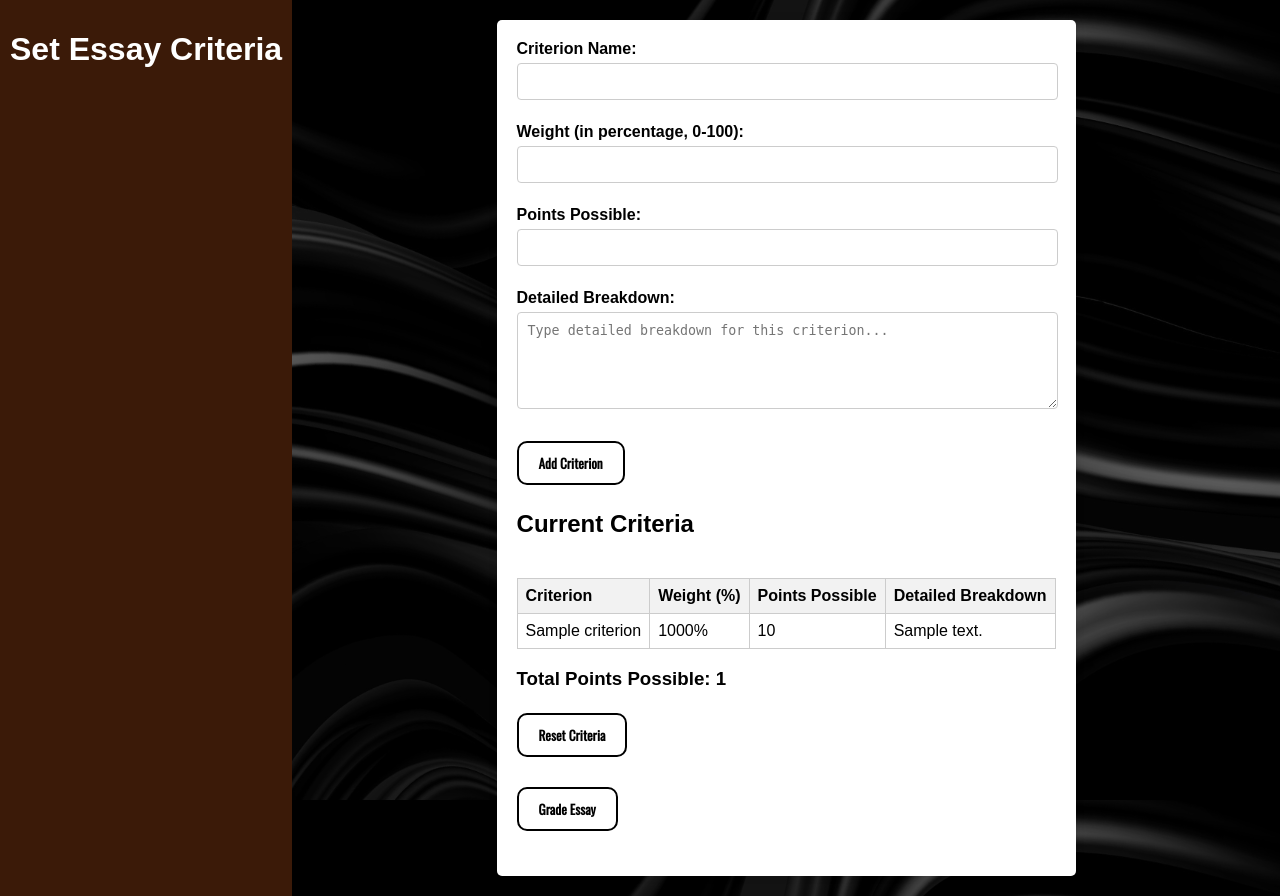
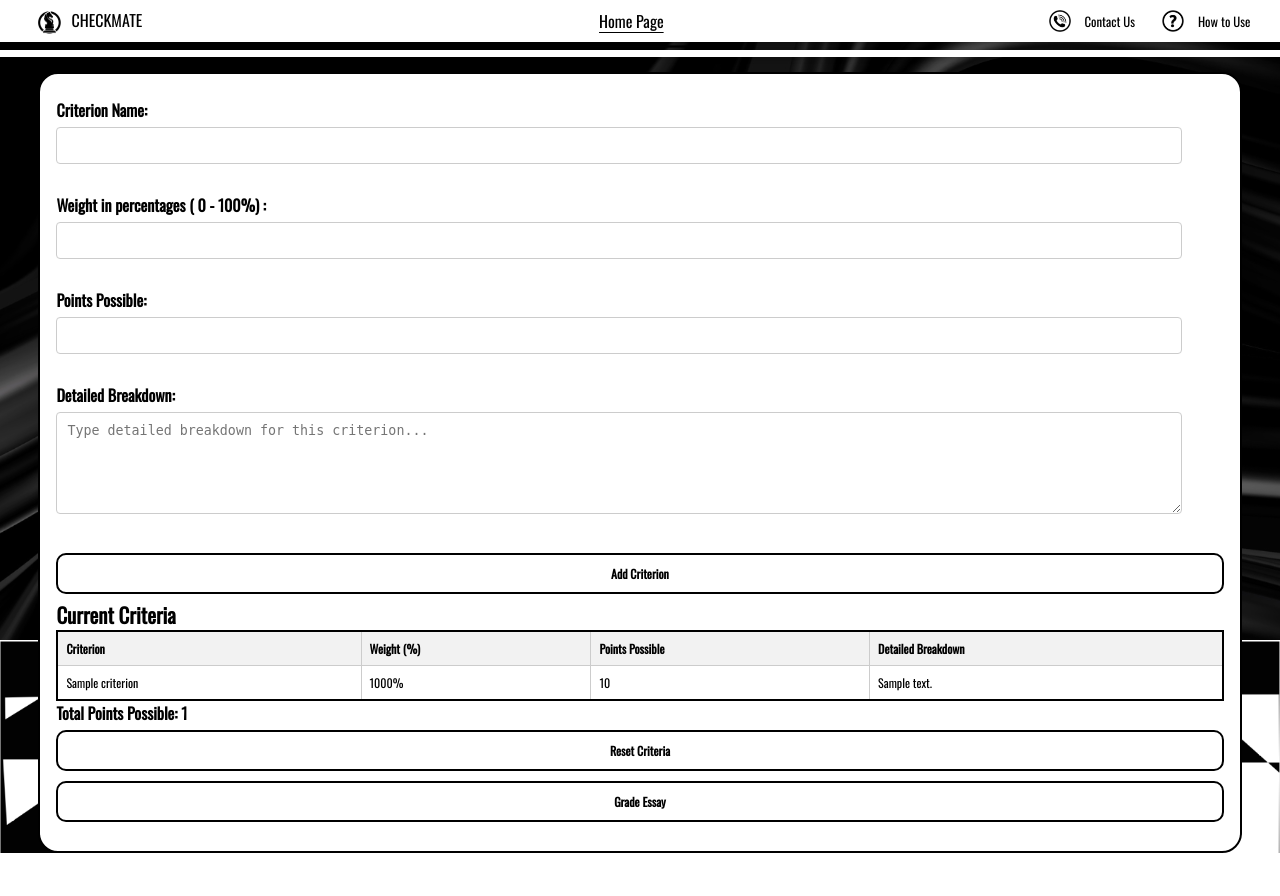
Before and after one commit to iiTzXyZ11/CheckMate, a Flask app: template templates/set_criteria.html in a window 1280 px wide. After the commit the page ends 853 px from the top, so only its background shows below. Run offline with Flask 3, Linux system fonts and the light colour scheme; the template is opened without the code that fills it: most values are stand-ins (such as "Sample title", 1, 10 or a date in 2020).

Commit message:
Updated design in set_criteria and results

```diff
--- a/app.py
+++ b/app.py
@@ -1,5 +1,5 @@
 import os  # Standard library
-from flask import Flask, render_template, request, redirect, url_for, session
+from flask import Flask, render_template, redirect, url_for, request, session
 from g4f.client import Client  # GPT-based client
 from g4f.Provider.GeminiPro import GeminiPro
 
@@ -15,11 +15,11 @@ image_to_text_client = Client(api_key="AIzaSyDKnjQPE-x6cJGDbsjX3lBGa5V3tp0WArQ",
 # Function to convert image to text using the image-to-text model
 def image_to_text(image_file):
     try:
-        print(f"Received image: {image_file.filename}")
+        print(f"Received the image: {image_file.filename}")
 
         response = image_to_text_client.chat.completions.create(
-            model="gemini-1.5-flash",
-            messages=[{"role": "user", "content": "read the text here"}],
+            model="gemini-1.5-pro-latest",
+            messages=[{"role": "user", "content": "extract the text from this image"}],
             image=image_file  # Ensure this is correct for your API
         )
 
@@ -35,21 +35,25 @@ def image_to_text(image_file):
 
 # Function to summarize text in Filipino using GPT
 def generate_summary(text):
-    if len(text.split()) < 200:
+    if len(text.split()) < 150:
         return "Error: Ang input na teksto ay dapat magkaroon ng hindi bababa sa 200 salita."
 
     try:
         response = client.chat.completions.create(
-            model="gpt-4o",
-            messages=[{"role": "user", "content": f"Summarize this text in Filipino (make sure to keep the main points in the text):\n\n{text}"}],
+            model="gpt-3.5-turbo",
+            messages=[{"role": "user", "content": f"Summarize this text in Filipino (make sure to keep the main points and ideas in the text.):\n\n{text}"}],
         )
 
         if not response.choices:  # type: ignore
+            print("No choices in response for summary.")
             return "No summary could be generated."
 
-        return response.choices[0].message.content.strip() or "No summary could be generated."  # type: ignore
+        summary_content = response.choices[0].message.content.strip() # type: ignore
+        print(f"Generated summary: {summary_content}")  # Debug print
+        return summary_content or "No summary could be generated."
 
     except Exception as e:
+        print(f"Error during summary generation: {e}")  # Log the error
         return f"An error occurred during summarization: {str(e)}"
 
 # Grade essay functionality
@@ -70,7 +74,7 @@ def grade_essay(essay_text, context_text):
         detailed_breakdown = criterion['detailed_breakdown']
 
         response = client.chat.completions.create(
-            model="gpt-4o",
+            model="gpt-4",
             messages=[{"role": "user",
                         "content": f"Grade the following essay based on the criterion '{criterion['name']}' out of {criterion['points_possible']} points. (Do not be too strict when grading. Make considerations so that you wont be too strict. and make it possible to achieve a perfect score if it deserves it, but stick to the context and criteria. Respond in Filipino. And always review your grading) "
                                     f"Use the following context to help inform your grading:\n\n{context_text}\n\n"
@@ -79,11 +83,14 @@ def grade_essay(essay_text, context_text):
                                     f"Respond in this format: Score: [numeric value]/{criterion['points_possible']} Justification: [justification (20 words max)]"}],
         )
 
+
         if not hasattr(response, 'choices') or len(response.choices) == 0:  # type: ignore
             return f"Invalid response received for criterion '{criterion['name']}'. No choices were found."
 
         raw_grade = response.choices[0].message.content if response.choices[0].message.content is not None else ""  # type: ignore
         raw_grade = raw_grade.strip()
+
+        print(raw_grade)
 
         if "Score:" in raw_grade:
             try:
@@ -153,11 +160,11 @@ def index():
         # Check if the essay has at least 200 words
         if len(essay.split()) < 200:
             return render_template('index.html', essay=essay,
-                                error="Error: Ang input na teksto ay dapat magkaroon ng hindi bababa sa 200 salita.")
+                                    error="Error: Ang input na teksto ay dapat magkaroon ng hindi bababa sa 200 salita.")
 
         if not context.strip():  # Check if context is empty or just whitespace
             return render_template('index.html', essay=essay,
-                                error="Error: Please provide context for grading.")
+                                    error="Error: Please provide context for grading.")
 
         return redirect(url_for('set_criteria'))  # Redirect to set_criteria
 
@@ -182,35 +189,42 @@ def process_essay():
 @app.route('/set_criteria', methods=['GET', 'POST'])
 def set_criteria():
     if request.method == 'POST':
+        # Retrieve the criterion details from the form
         criterion_name = request.form['criterion_name']
-        weight = float(request.form['weight']) / 100  # Convert whole number to decimal (e.g., 50 becomes 0.5)
+        weight = float(request.form['weight']) / 100  # Convert to fraction
         points_possible = float(request.form['points_possible'])
         detailed_breakdown = request.form['detailed_breakdown']
 
+        # Create a new criterion entry
         new_criterion = {
             'name': criterion_name,
-            'weight': weight,  # Store as a decimal for backend processing
+            'weight': weight,
             'points_possible': points_possible,
             'detailed_breakdown': detailed_breakdown
         }
 
-        # Store criteria in session
+        # Retrieve existing criteria from the session, or initialize if none exist
         if 'criteria' not in session:
             session['criteria'] = []
-        session['criteria'].append(new_criterion)
+        session['criteria'].append(new_criterion)  # Add the new criterion
+        session.modified = True  # Mark the session as modified
 
-        # Calculate total points possible
-        session['total_points_possible'] = session.get('total_points_possible', 0) + points_possible
+        # Recalculate total points possible
+        session['total_points_possible'] = sum(criterion['points_possible'] for criterion in session['criteria'])
 
-        return redirect(url_for('set_criteria'))  # Redirect to the same page to add more criteria
+        return redirect(url_for('set_criteria'))  # Redirect to the same page to display updated criteria
 
-    return render_template('set_criteria.html')  # Render the set criteria page
+    # Load existing criteria for the GET request
+    criteria = session.get('criteria', [])
+    total_points_possible = session.get('total_points_possible', 0)
+
+    return render_template('set_criteria.html', criteria=criteria, total_points_possible=total_points_possible)
+
 
 # New route for 'Contact Us'
 @app.route('/contact')  # Define the contact route
 def contact():
     return redirect("https://www.facebook.com/profile.php?id=61567870400304")  # Replace with your actual Facebook page URL
-
 
 # New route for 'How to Use'
 @app.route('/how-to-use', methods=['GET'])
--- /dev/null
+++ b/static/css/criteria.css
@@ -0,0 +1,94 @@
+@media (min-width:300px) {
+    .criteria-container {
+        display:flex;
+        width: 100%;
+        background: white;
+        border: 2px solid black;
+        border-radius: 20px;
+        margin: 0;
+    }
+
+    .form-container {
+        margin: 3vh 2vh;
+        border-collapse: collapse;
+    }
+
+    .form-container h2{
+        margin: 0px;
+        font-size: clamp(1.3rem,1.5vh,2rem);
+    }
+
+    .form-container h3{
+        margin: 0px;
+        font-size: clamp(1rem,1.5vh,2rem);
+    }
+
+    label {
+        font-weight: bold;
+    }
+
+    input[type="text"],
+    input[type="number"],
+
+    textarea {
+        width: calc(100% - 5vw);
+        padding: 10px;
+        margin: 5px 0;
+        border: 1px solid #ccc;
+        border-radius: 4px;
+        resize: vertical;
+    }
+
+    .custom-textarea {
+        height: clamp(10vh, 5vh, 100vh);  /* Correct usage of clamp for height */
+        resize: vertical;  /* Optional: Allow vertical resizing by the user */
+    }
+
+    button {
+        width: 100%;
+        background-color: #ffffff;
+        border: 2px solid black;
+        border-radius: 10px;
+        color: black;
+        padding: 10px 20px;
+        text-decoration: none;
+        cursor: pointer;
+        font-family: 'Oswald';
+        margin: 5px 0;
+        display: inline-block;
+        transition: background-color 0.3s, color 0.3s, border-color 0.3s; /* Add transition */
+        font-weight: bold;
+        font-size: clamp(0.5rem,1.5vh,2rem);
+    }
+
+    button:hover {
+        background-color: black;
+        color: #fff;
+        border-color: black;
+        font-weight: bold;
+    }
+
+    .error {
+        color: red;
+    }
+
+    .criteria-table {
+        width: 100%;
+        margin-top: 0px;
+        border: 2px solid black;
+    }
+
+
+
+    .criteria-table th,
+    .criteria-table td {
+        border: 1px solid #ccc;
+        padding: 8px;
+        text-align: left;
+        font-size: clamp(0.6rem,1.5vh,2rem);
+    }
+
+    .criteria-table th {
+        background-color: #f2f2f2;
+    }
+}
--- a/static/css/mobile_test_style.css
+++ b/static/css/mobile_test_style.css
@@ -42,6 +42,7 @@
         box-sizing: border-box;
         padding: 10px;
         border-radius: 10px;
+        resize: none;
     }
 
     .box .custom-file-upload {
--- a/templates/set_criteria.html
+++ b/templates/set_criteria.html
@@ -5,102 +5,60 @@
     <meta name="viewport" content="width=device-width, initial-scale=1.0">
     <title>Set Essay Criteria</title>
     <link rel="stylesheet" href="{{ url_for('static', filename='css/style.css') }}">
+    <link rel="stylesheet" href="{{ url_for('static', filename='css/mobile_style.css') }}">
+    <link rel="stylesheet" href="{{ url_for('static', filename='css/criteria.css') }}">
     <style>
-        body {
-            font-family: Arial, sans-serif;
-            margin: 0;
-            padding: 0;
-            background-color: #f4f4f4;
+        body{
+            display:flex;
+            margin: 9vh 3vw 0 3vw;
         }
 
-        .header-bar {
-            background-color: #3b1a08;
-            color: white;
-            padding: 10px;
-            text-align: center;
-        }
-
-        .container {
-            max-width: 800px;
-            margin: 20px auto;
-            background: white;
-            padding: 20px;
-            border-radius: 5px;
-            box-shadow: 0 0 10px rgba(0, 0, 0, 0.1);
-        }
-
-        .form-container {
-            margin-bottom: 20px;
-        }
-
-        label {
-            font-weight: bold;
-        }
-
-        input[type="text"],
-        input[type="number"],
-
-        textarea {
-            width: calc(100% - 20px);
-            padding: 10px;
-            margin: 5px 0;
-            border: 1px solid #ccc;
-            border-radius: 4px;
-        }
-
-        button {
-            background-color: #007bff;
-            color: white;
-            border: none;
-            padding: 10px;
-            border-radius: 5px;
-            cursor: pointer;
-        }
-
-        button:hover {
-            background-color: #0056b3;
-        }
-
-        .error {
-            color: red;
-        }
-
-        .criteria-table {
-            width: 100%;
-            margin-top: 20px;
-            border-collapse: collapse;
-        }
-
-        .criteria-table th,
-        .criteria-table td {
-            border: 1px solid #ccc;
-            padding: 8px;
-            text-align: left;
-        }
-
-        .criteria-table th {
-            background-color: #f2f2f2;
-        }
     </style>
 </head>
 <body>
-    <div class="header-bar">
-        <h1>Set Essay Criteria</h1>
-    </div>
-    <div class="container">
+    <img src="{{ url_for('static', filename='css/images/chessboard.png') }}"
+    alt="Decorative Chessboard"
+    class="chessboard">
+    <div class="top-bar"></div>
+
+    <header class="header">
+        <div class="header-text">
+            <img src="{{ url_for('static', filename='css/images/logo_black.jpg') }}" alt="CheckMate Logo">
+            <span>CHECKMATE
+        </div>
+
+        <nav class="home-page">
+            Home Page
+        </nav>
+
+        <div class="header-buttons">
+            <a href="{{ url_for('contact') }}" class="header-link">
+                <img src="{{ url_for('static', filename='css/images/contact.png') }}" class="contact-icon" alt="Contact Icon">
+                Contact Us
+            </a>
+            <a href="https://www.youtube.com/watch?v=Oh9f3SV6xh8&list=RDOh9f3SV6xh8&start_radio=1"
+            target="_blank"
+            rel="noopener noreferrer"
+            class="header-link">
+                <img src="{{ url_for('static', filename='css/images/question_mark.png') }}" class="qm-icon" alt="Help Icon">
+                How to Use
+            </a>
+        </div>
+    </header>
+    <div class="criteria-container">
         <div class="form-container">
             <form action="/set_criteria" method="POST">
                 <label for="criterion_name">Criterion Name:</label>
                 <input type="text" id="criterion_name" name="criterion_name" required><br><br>
 
-                <label for="weight">Weight (in percentage, 0-100):</label>
+                <label for="weight">Weight in percentages ( 0 - 100%) :</label>
                 <input type="number" id="weight" name="weight" min="0" max="100" step="1" required><br><br>
 
                 <label for="points_possible">Points Possible:</label>
                 <input type="number" id="points_possible" name="points_possible" min="0.01" step="0.01" required><br><br>
 
                 <label for="detailed_breakdown">Detailed Breakdown:</label><br>
-                <textarea id="detailed_breakdown" name="detailed_breakdown" rows="5" placeholder="Type detailed breakdown for this criterion..." required></textarea><br><br>
+                <textarea id="detailed_breakdown" class="custom-textarea" name="detailed_breakdown" placeholder="Type detailed breakdown for this criterion..." required></textarea><br><br>
 
                 <button type="submit">Add Criterion</button>
             </form>
@@ -136,9 +94,7 @@
             {% if error %}
                 <p class="error">{{ error }}</p>
             {% endif %}
-        </div>
 
-        <div class="form-container">
             <form action="{{ url_for('process_essay') }}" method="GET">
                 <button type="submit" class="button">Grade Essay</button>
             </form>
```
Also changed, not shown: templates/index.html (+8 -12 lines), templates/results.html (+79 -5 lines), static/css/mobile_style.css (line endings or trailing spaces), static/css/style.css (line endings or trailing spaces), 4 other files.
